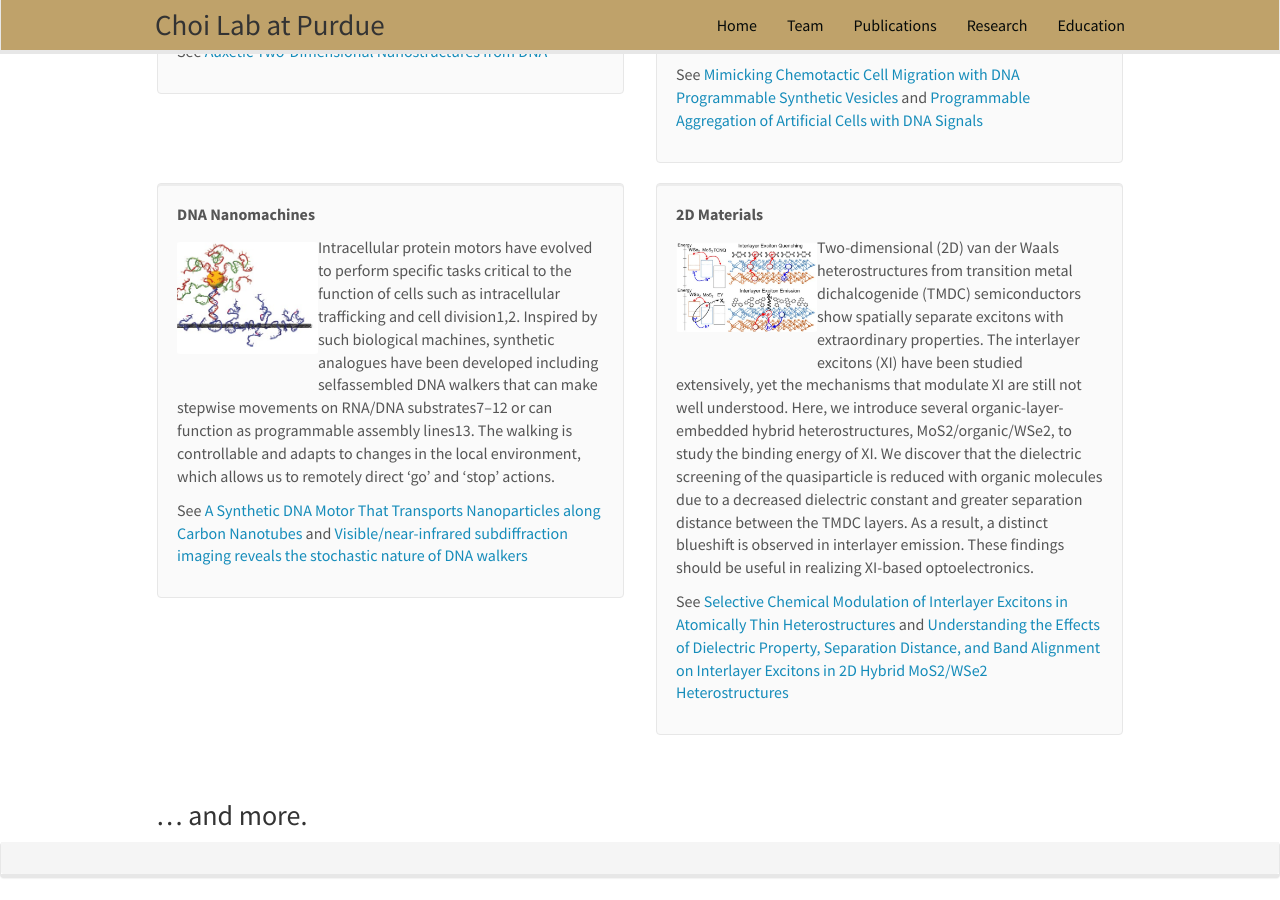
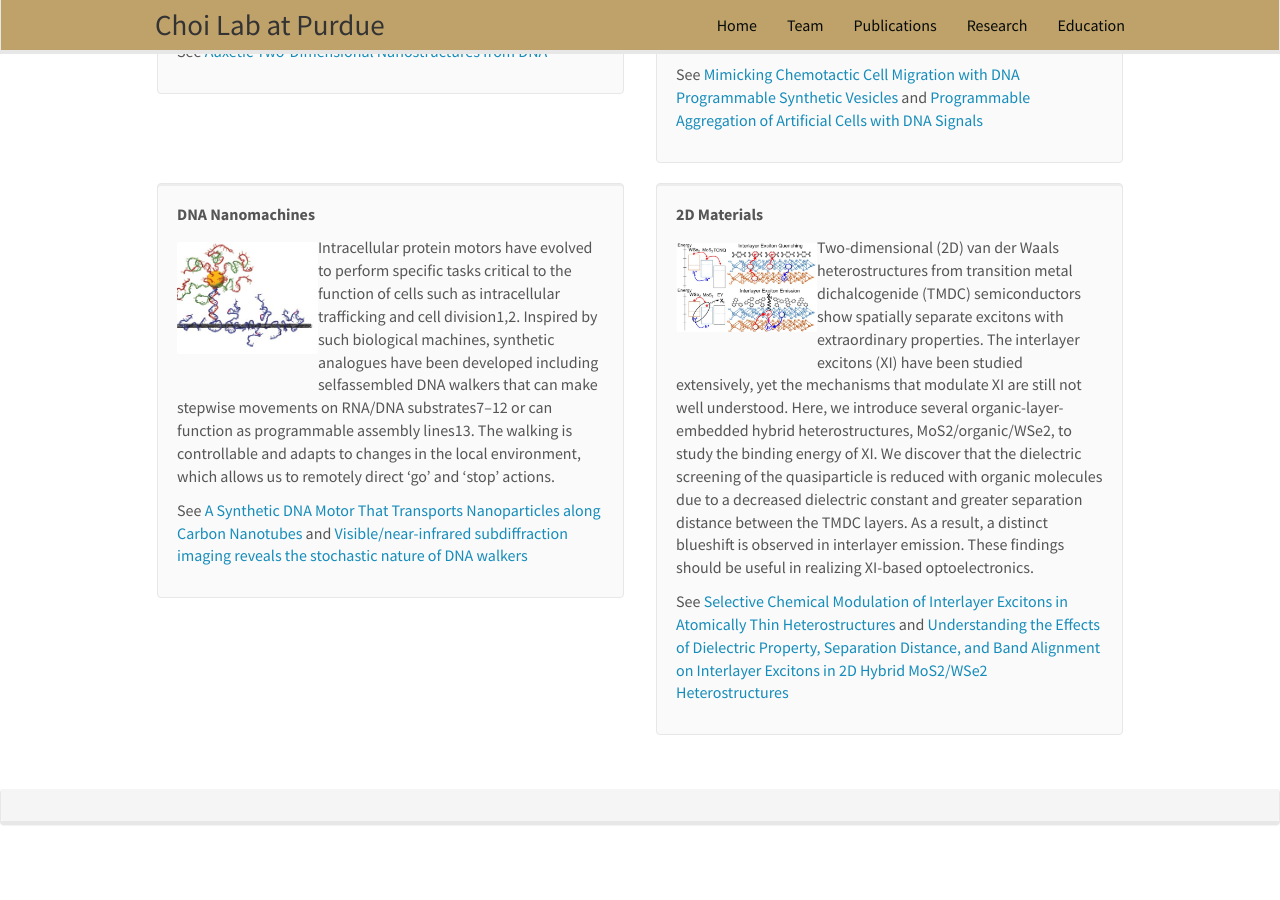
Before and after one commit to choidnalab/choidnalab.github.io, a Jekyll site: the page built from _pages/research.md, in a window 1280 px wide and 900 px high, scrolled down 711 px. Built offline with Jekyll 4.4.1, drawn with Linux system fonts in a browser that asks for light colours; nearby versions of some CDN libraries; after the commit the page ends 1558 px from its top, so only the background shows below that.

Commit message:
Update research.md

```diff
--- a/_pages/research.md
+++ b/_pages/research.md
@@ -52,5 +52,3 @@ Here are some themes and techniques that we currently work on:
 {% endif %}
 
 <p> &nbsp; </p>
-
-### ... and more.
```
